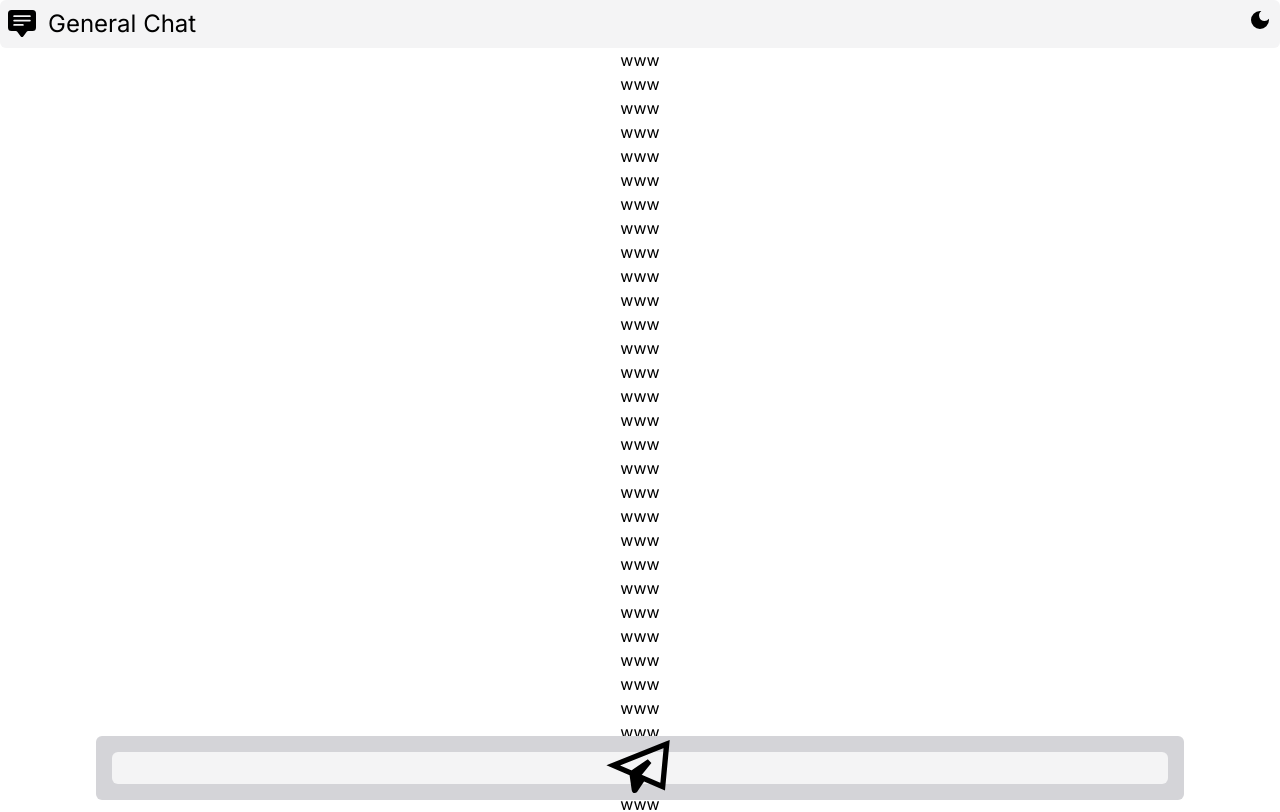
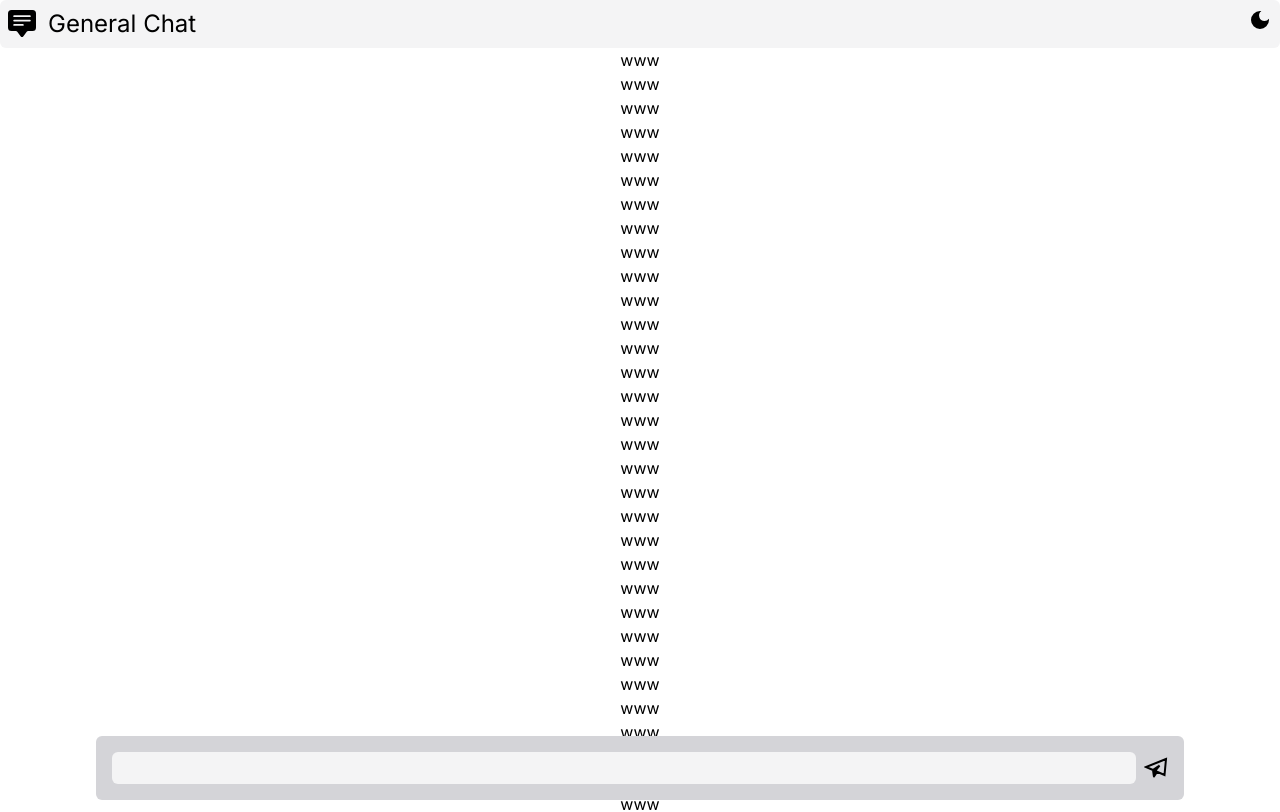
Before and after one commit to assembouchekifa/General-messages-client, a Next.js app: page /chatPage in a window 1280 px wide. Shown: the top 812 px of the page. Built offline with nearby package versions, Linux system fonts and the light colour scheme.

Commit message:
end stayle

```diff
--- a/src/components/Sande.tsx
+++ b/src/components/Sande.tsx
@@ -4,12 +4,11 @@ function Sande() {
   return (
     <div className="fixed bottom-0 w-full px-0 sm:px-24    ">
       <div className="w-full flex items-center dark:bg-zinc-950 bg-zinc-300 rounded-md p-4">
-        <form action=""></form>
         <input
           type="text"
           className="flex-1 rounded-md focus:outline-none py-1 dark:bg-zinc-800 bg-zinc-100 px-1"
         />
-        <button className="">
+        <button className="w-6 h-6 ms-2 relative">
           <GrSend className="absolute h-full w-full left-1/2 top-1/2 -translate-x-1/2 -translate-y-1/2" />
         </button>
       </div>
```
